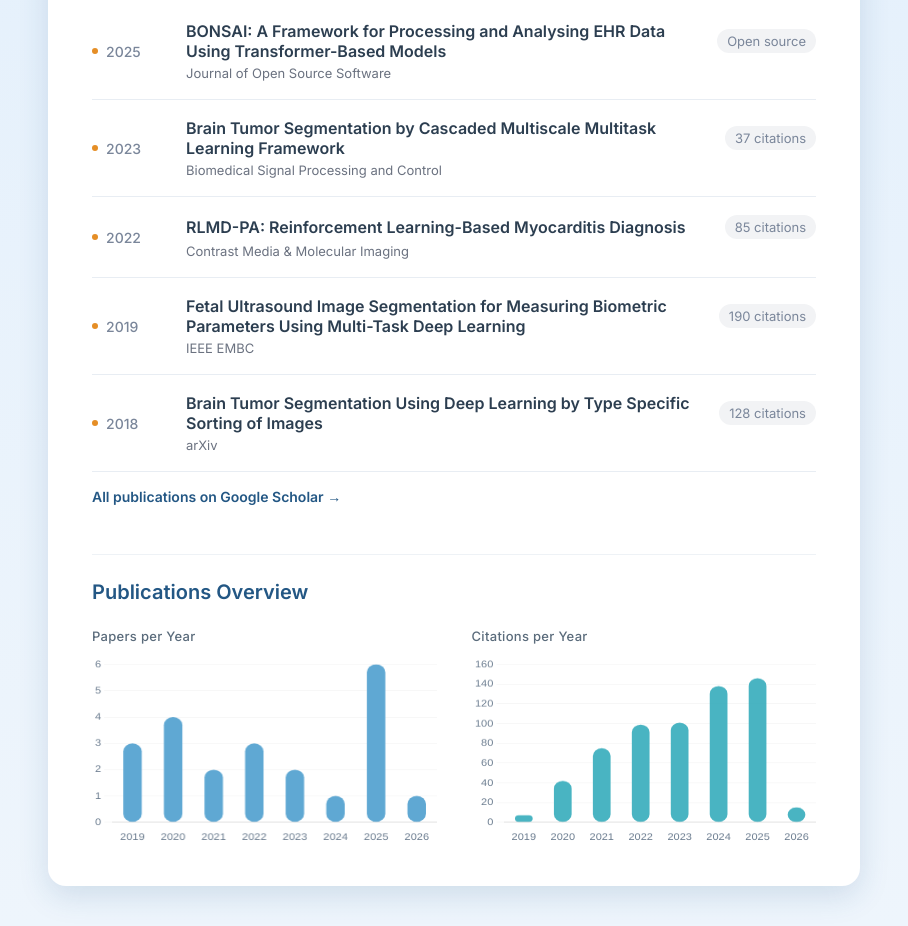
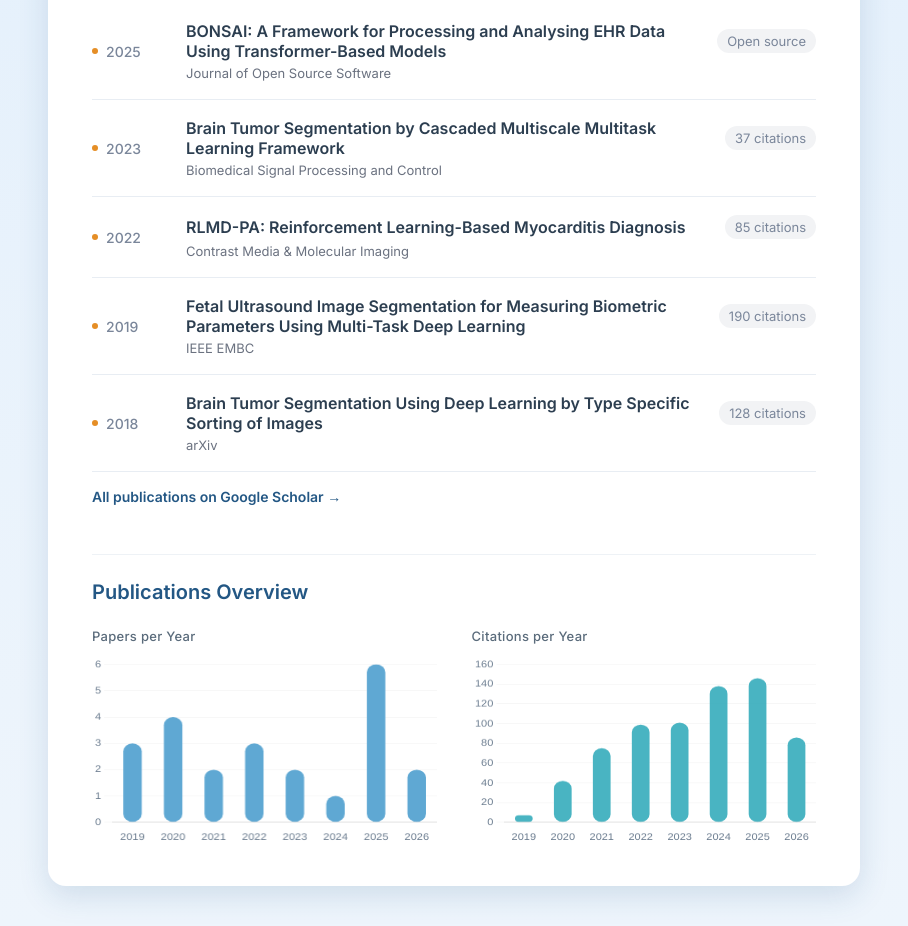
Before and after one commit to ZahraSobhaninia/zahrasobhaninia.github.io, a plain HTML site: page index.html in a window 1280 px wide. Shown: the part 1773-2699 px from the top of the page, without its empty margins (356-1264 px from the left). Drawn offline with nearby package versions, Linux system fonts and the light colour scheme.

Commit message:
Update dataset values in index.html

```diff
--- a/index.html
+++ b/index.html
@@ -754,7 +754,7 @@ document.addEventListener("DOMContentLoaded", function(){
     data: {
       labels: ['2019','2020','2021','2022','2023','2024','2025','2026'],
       datasets: [{
-        data: [3,4,2,3,2,1,6,1],
+        data: [3,4,2,3,2,1,6,2],
         backgroundColor: '#5FA8D3', hoverBackgroundColor: '#F4A261',
         borderRadius: 12, borderSkipped: false, barPercentage: 0.65, categoryPercentage: 0.7
       }]
@@ -767,7 +767,7 @@ document.addEventListener("DOMContentLoaded", function(){
     data: {
       labels: ['2019','2020','2021','2022','2023','2024','2025','2026'],
       datasets: [{
-        data: [7,42,75,99,101,138,146,15],
+        data: [7,42,75,99,101,138,146,86],
         backgroundColor: 'rgba(42,167,184,0.85)', hoverBackgroundColor: '#F4A261',
         borderRadius: 12, borderSkipped: false, barPercentage: 0.65, categoryPercentage: 0.7
       }]
```
